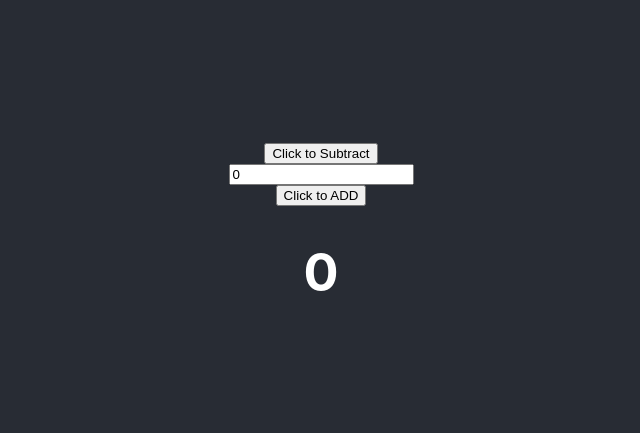
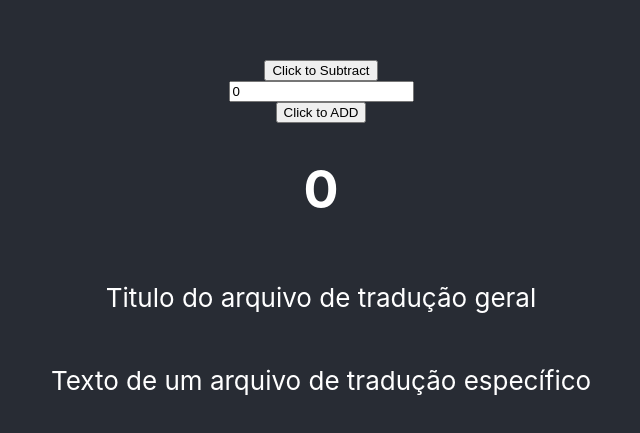
Before and after one commit to MarcusMingoransi/react-redux-boilerplate, a React (Create React App) app in the folder app/: page / in a window 1280 px wide. Shown: the part 159-592 px from the top of the page, without its empty margins (319-959 px from the left). Built offline with nearby package versions, Linux system fonts and the light colour scheme.

Commit message:
feature: Adicionado i18next

```diff
--- a/app/package.json
+++ b/app/package.json
@@ -13,8 +13,13 @@
     "@types/react-router": "^5.1.8",
     "connected-react-router": "^6.8.0",
     "history": "^5.0.0",
+    "i18next": "^19.6.3",
+    "i18next-browser-languagedetector": "^5.0.1",
+    "i18next-http-backend": "^1.0.17",
+    "i18next-xhr-backend": "^3.2.2",
     "react": "^16.13.1",
     "react-dom": "^16.13.1",
+    "react-i18next": "^11.7.0",
     "react-redux": "^7.2.0",
     "react-router": "^5.2.0",
     "react-scripts": "3.4.1",
--- /dev/null
+++ b/app/public/locales/pt/home.json
@@ -0,0 +1,3 @@
+{
+    "someText": "Texto de um arquivo de tradução específico"
+}
--- /dev/null
+++ b/app/public/locales/pt/translation.json
@@ -0,0 +1,3 @@
+{
+    "title": "Titulo do arquivo de tradução geral"
+}
--- /dev/null
+++ b/app/src/i18n.ts
@@ -0,0 +1,39 @@
+import i18n from 'i18next'
+import { initReactI18next } from 'react-i18next'
+
+import Backend from 'i18next-http-backend'
+import LanguageDetector from 'i18next-browser-languagedetector';
+
+// import sharedTranslatePT from "../public/locales/pt/shared.json"
+// import sharedTranslateEN from "../public/locales/en/shared.json"
+// import moduleATranslationEN from "../public/locales/en/moduleA.json"
+// not like to use this?
+// have a look at the Quick start guide
+// for passing in lng and translations on init
+
+i18n
+  // load translation using http -> see /public/locales (i.e. https://github.com/i18next/react-i18next/tree/master/example/react/public/locales)
+  // learn more: https://github.com/i18next/i18next-http-backend
+  .use(Backend)
+  // detect user language
+  // learn more: https://github.com/i18next/i18next-browser-languageDetector
+  .use(LanguageDetector)
+  // pass the i18n instance to react-i18next.
+  .use(initReactI18next)
+  // init i18next
+  // for all options read: https://www.i18next.com/overview/configuration-options
+  .init({
+    fallbackLng: 'pt',
+    debug: true,
+    detection: {
+      order: ['queryString', 'cookie'],
+      cache: ['cookie']
+    },
+
+    interpolation: {
+      escapeValue: false, // not needed for react as it escapes by default
+    }
+  });
+
+
+export default i18n;
--- a/app/src/index.tsx
+++ b/app/src/index.tsx
@@ -5,6 +5,7 @@ import './index.css';
 import * as serviceWorker from './serviceWorker';
 // import store from './store/index';
 import { Provider } from 'react-redux';
+import './i18n';
 
 import { ConnectedRouter } from 'connected-react-router'
 import configureStore, { history } from './store'
--- a/app/src/modules/shared/Home/Home.tsx
+++ b/app/src/modules/shared/Home/Home.tsx
@@ -2,12 +2,17 @@ import React, { useState } from 'react';
 import './Home.css';
 import { useSelector, useDispatch } from 'react-redux'
 import { CLICK_ADD, CLICK_SUB } from "../../../store/types";
+
+import { useTranslation } from 'react-i18next';
 
 const Home = () => {
 
   const counterReducer = useSelector((state: any) => state.counterReducer)
   const dispatch = useDispatch()
   const [count, setCount] = useState(0)
+
+  const [shared] = useTranslation();
+  const { t, i18n } = useTranslation('home');
 
   return (
     <div className="App">
@@ -20,6 +25,9 @@ const Home = () => {
           Click to ADD
         </button>
         <h1>{ counterReducer }</h1>
+
+        <p>{shared('title')}</p>
+        <p>{t('someText')}</p>
       </header>
     </div>
   );
--- a/app/src/routes/index.tsx
+++ b/app/src/routes/index.tsx
@@ -1,15 +1,15 @@
-import React from 'react'
+import React, { Suspense } from 'react'
 import { Route, Switch } from 'react-router'
 import Home from '../modules/shared/Home';
 import NoMatch from '../modules/shared/NoMatch'
 
 const routes = (
-  <div>
+  <Suspense fallback="loading">
     <Switch>
       <Route exact path="/" component={Home} />
       <Route component={NoMatch} />
     </Switch>
-  </div>
+  </Suspense>
 )
 
 export default routes
```
Also changed, not shown: 1 other file (tests, documents, lock files or other folders).
